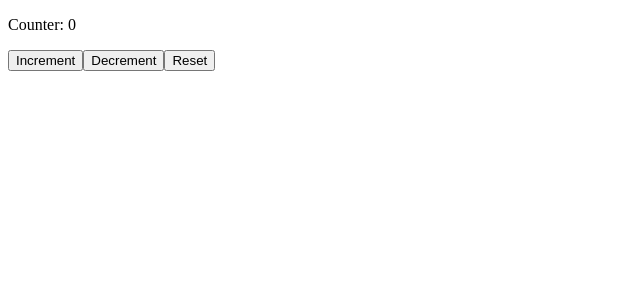
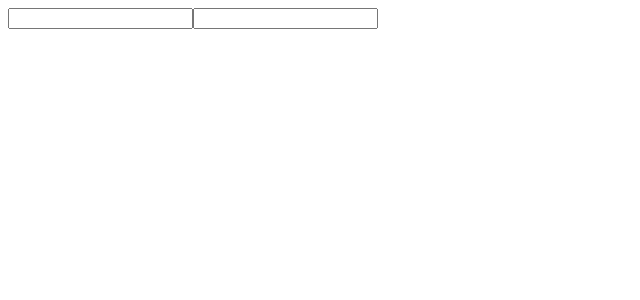
Before and after one commit to hershellayton95/esercizi-react, a React (Create React App) app: page / in a window 1280 px wide. Shown: the top 300 px of the page, without its empty margins (0-640 px from the left). Built offline with nearby package versions, Linux system fonts and the light colour scheme.

Commit message:
create custom hook 01

```diff
--- a/src/App.js
+++ b/src/App.js
@@ -1,8 +1,8 @@
-import { ClickCounter } from "./ClickCounter";
+import { ControlledForm } from "./ControlledForm";
 export function App() {
     return (
         <div>
-            <ClickCounter />
+            <ControlledForm />
         </div>
     )
 }
--- a/src/ClickCounter.js
+++ /dev/null
@@ -1,25 +0,0 @@
-import { useState } from "react";
-
-const useCounter = (initialValue) => {
-    const [counter, setCounter] = useState(0);
-    const hadlerIncrement = () => setCounter(s => s + 1);
-    const hadlerDecrement = () => setCounter(s => s - 1);
-    const hadlerReset = () => setCounter(initialValue);
-
-    return {counter, hadlerIncrement, hadlerDecrement, hadlerReset}
-}
-
-export const ClickCounter = ({initialValue = 0}) => {
-
-    const{counter, hadlerIncrement, hadlerDecrement, hadlerReset} = useCounter(initialValue);
-
-    return (
-        <div>
-            <p>Counter: {counter}</p>
-            <button onClick={hadlerIncrement}>Increment</button>
-            <button onClick={hadlerDecrement}>Decrement</button>
-            <button onClick={hadlerReset}>Reset</button>
-        </div>
-    )
-
-}
--- /dev/null
+++ b/src/ControlledForm.js
@@ -0,0 +1,31 @@
+import { useState } from "react";
+
+const useForm = () => {
+    const [data, setData] = useState({
+        username: "",
+        password: ""
+    });
+
+    const onForm = (event) => {
+        const name = event.target.name;
+        const value = event.target.value;
+        setData({
+            ...data,
+            [name]: value
+        })
+    }
+
+    return { data, onForm }
+}
+
+export const ControlledForm = () => {
+
+    const { data, onForm } = useForm();
+
+    return (
+        <form>
+            <input onChange={onForm} value={data.username} name="username" />
+            <input onChange={onForm} value={data.password} name="password" />
+        </form>
+    )
+}
```
Also changed, not shown: Custom Hooks - 01.txt (deleted), Custom Hooks - 02.txt (added).
